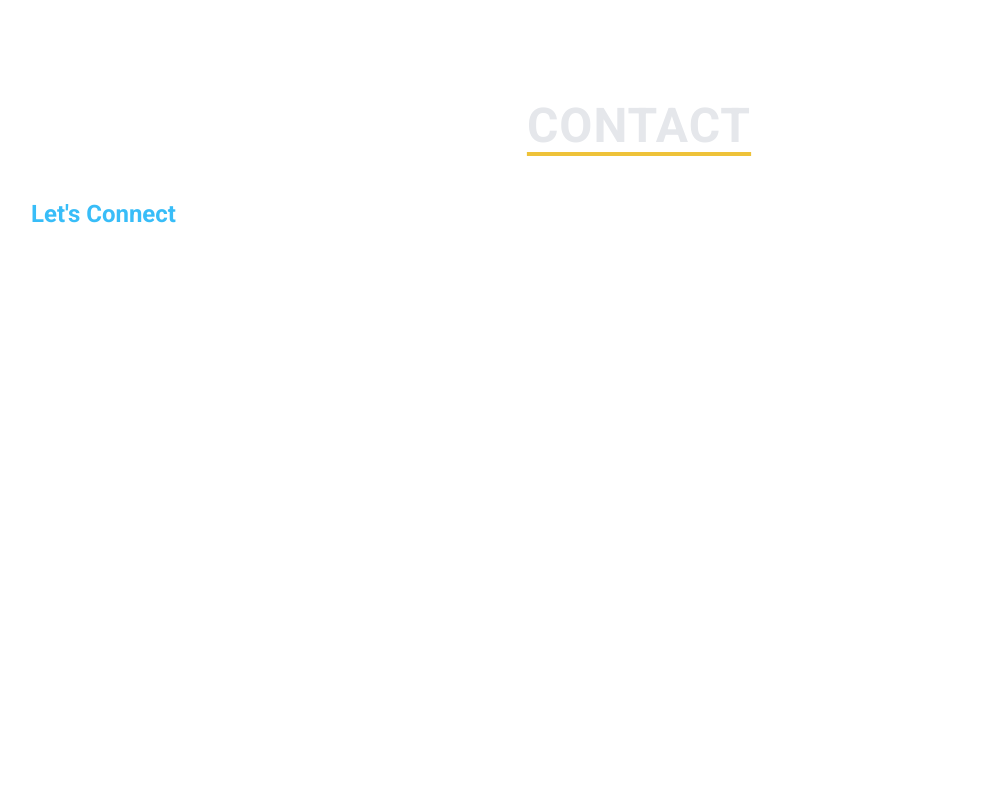
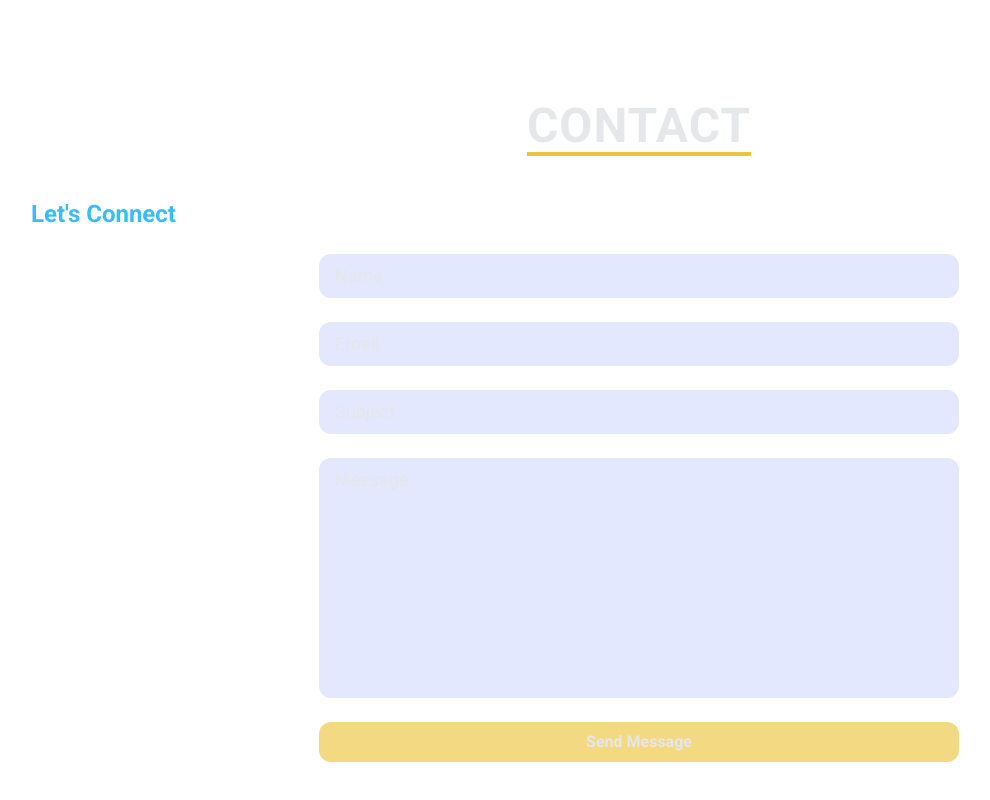
Before and after one commit to matiarias/my-portfolio, a Next.js app: page / in a window 1280 px wide. Shown: the part 3950-4750 px from the top of the page, without its empty margins (1-991 px from the left). Before the commit the page ends 4244 px from the top, so only its background shows below. Built offline with nearby package versions, Linux system fonts and the light colour scheme.

Commit message:
added Contact component

```diff
--- a/components/Contact.jsx
+++ b/components/Contact.jsx
@@ -13,6 +13,49 @@ const Contact = () => {
         <h3 className="text-sky-400 text-xl md:text-2xl font-bold mt-8">
           Let's Connect
         </h3>
+
+        <div className="w-full max-w-screen-sm mx-auto">
+          <form
+            onSubmit=""
+            action=""
+            className="flex flex-col justify-center items-center gap-6"
+          >
+            <input
+              type="text"
+              className="w-full py-2 px-4 bg-indigo-200/50 text-gray-200 text-base lg:text-lg  rounded-xl placeholder:text-gray-200 focus:outline-none focus:shadow-lg focus:shadow-sky-500"
+              placeholder="Name"
+              name=""
+            />
+
+            <input
+              type="email"
+              className="w-full py-2 px-4 bg-indigo-200/50 text-gray-200 text-base lg:text-lg  rounded-xl placeholder:text-gray-200 focus:outline-none focus:shadow-lg focus:shadow-sky-500"
+              placeholder="Email"
+              name=""
+            />
+
+            <input
+              type="text"
+              className="w-full py-2 px-4 bg-indigo-200/50 text-gray-200 text-base lg:text-lg  rounded-xl placeholder:text-gray-200 focus:outline-none focus:shadow-lg focus:shadow-sky-500"
+              placeholder="Subject"
+              name=""
+            />
+
+            <textarea
+              className="w-full py-2 px-4 bg-indigo-200/50 text-gray-200 text-base lg:text-lg rounded-xl placeholder:text-gray-200 focus:outline-none focus:shadow-lg focus:shadow-sky-500 resize-none"
+              placeholder="Message"
+              rows="8"
+              name=""
+            ></textarea>
+
+            <button
+              type="submit"
+              className="w-full py-2 bg-yellow-500/50 text-gray-200 font-bold rounded-xl hover:bg-yellow-400/70"
+            >
+              Send Message
+            </button>
+          </form>
+        </div>
       </div>
     </section>
   );
```
